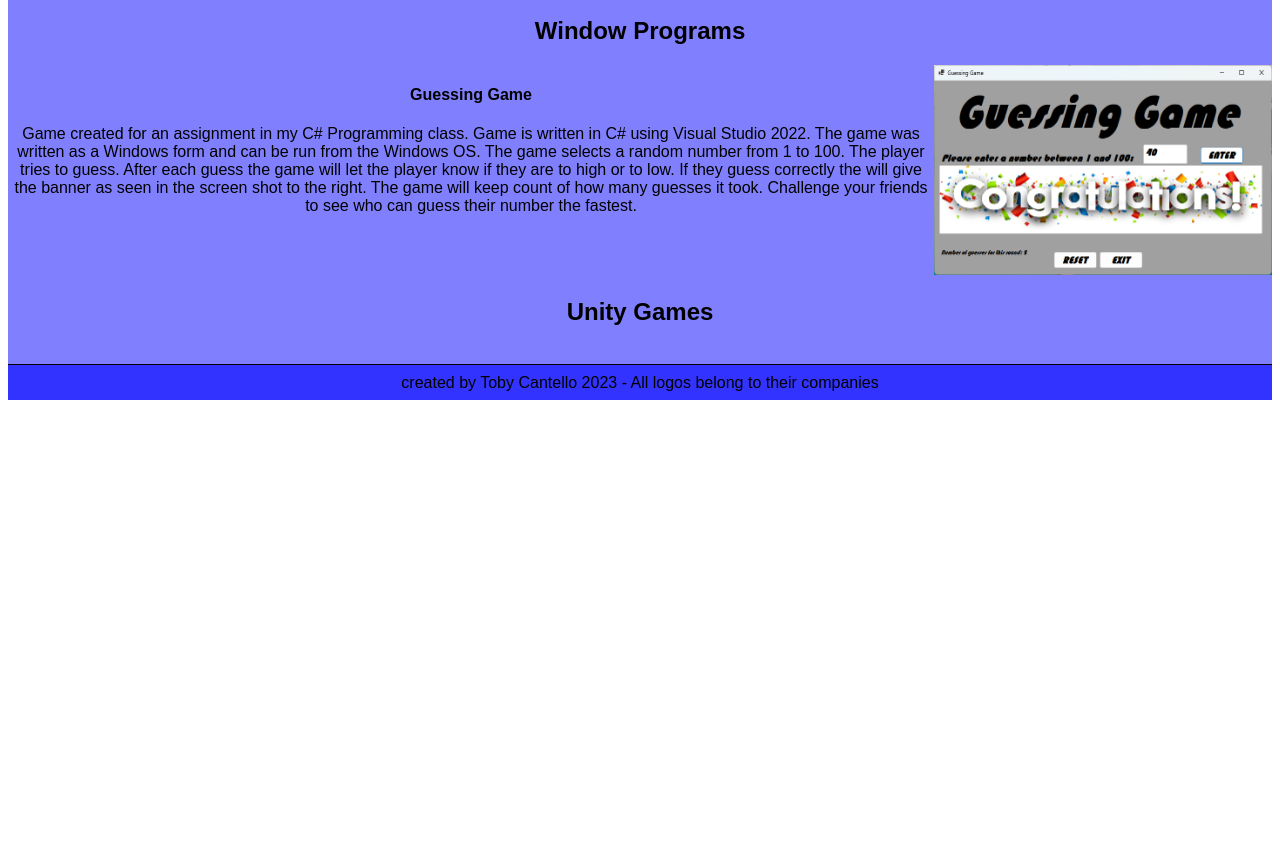
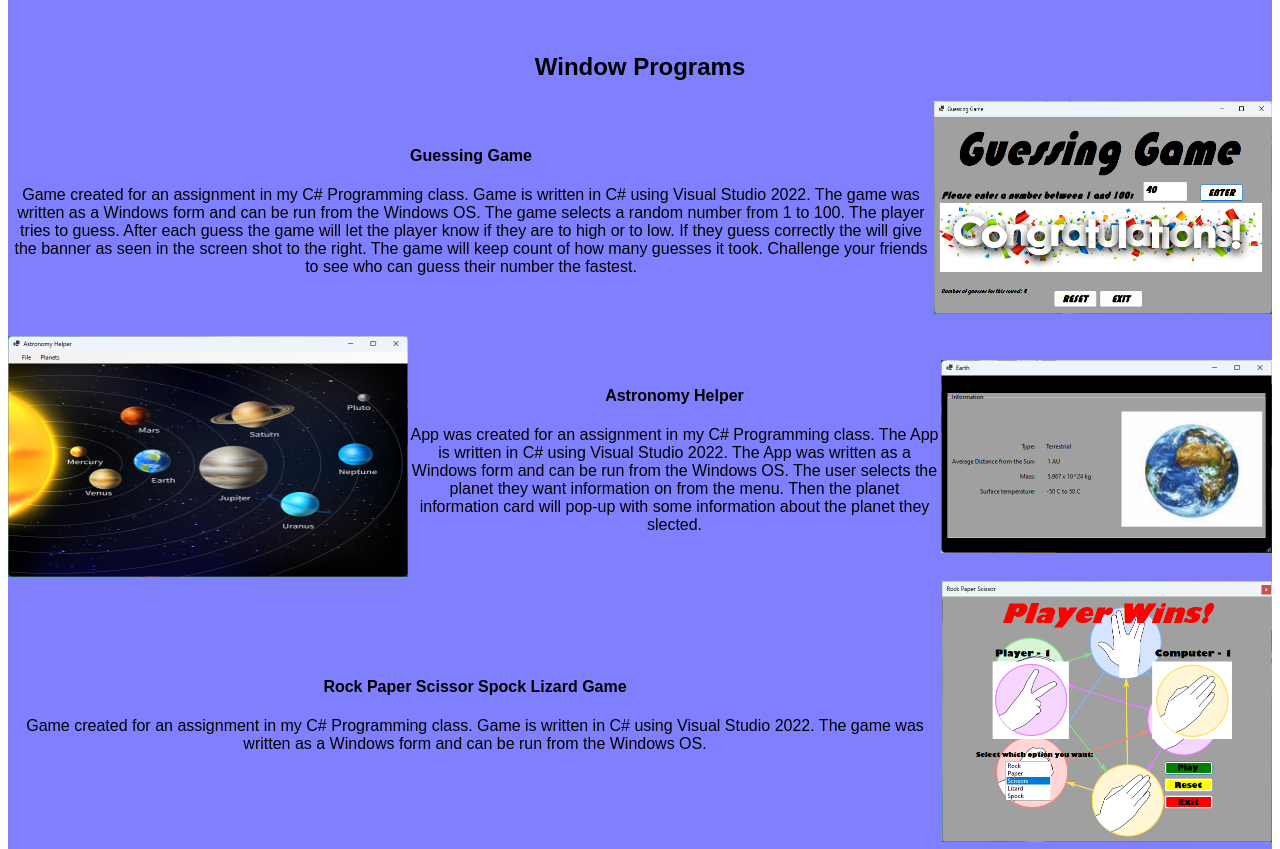
Before and after one commit to SWE2-0-Open-5/html-project-tcantello72, a plain HTML site: page portfolio.html in a window 1280 px wide. Shown: the part 464-1313 px from the top of the page. Before the commit the page ends 872 px from the top, so only its background shows below. Drawn offline with Linux system fonts and the light colour scheme.

Commit message:
042523 0148
75% of portfolio page completed

```diff
--- a/portfolio.html
+++ b/portfolio.html
@@ -59,6 +59,8 @@
                         </p>
                     </div>
                 </div>
+                <br>
+                <br>
             <div><h2 id = "window">Window Programs</h2></div>
                 <div id = "port-window">
                     <div class = "guess">
@@ -70,9 +72,37 @@
                         </p>
                     </div>
                     <div>
-                        <img src = "./images/portfolio/guessing.jpg" alt = "Guessing Game"width = "338" height = "210">
+                        <img src = "./images/portfolio/guessing.jpg" alt = "Guessing Game" width = "338" height = "213">
                     </div>
                 </div>
+                <br>
+                <div id = "port-window1">
+                    <div>
+                        <img src = "images/portfolio/helper.jpg" alt = "Astronomy Helper" width = "400" height = "241">
+                    </div>
+                    <div class = "helper">
+                        <h4>Astronomy Helper</h4>
+                        <p>App was created for an assignment in my C# Programming class. The App is written in C# using Visual Studio 2022. The App was written as a Windows form and can be run from the
+                            Windows OS. The user selects the planet they want information on from the menu. Then the planet information card will pop-up with some information about the planet they slected.
+                        </p>
+                    </div>
+                    <div>
+                        <img src = "images/portfolio/helper1.jpg" alt = "Planet Earth Info Card" width = "331" height = "193">
+                    </div>
+                </div>
+                <div id = "port-window2">
+                    <div class = "rock">
+                        <h4>Rock Paper Scissor Spock Lizard Game</h4>
+                        <p>Game created for an assignment in my C# Programming class. Game is written in C# using Visual Studio 2022. The game was written as a Windows form and can be run from the
+                            Windows OS.
+                        </p>
+                    </div>
+                    <div>
+                        <img src = "./images/portfolio/rock.jpg" alt = "Rock Paper Scissor Spock Lizard Game" width = "330" height = "261">
+                    </div>
+                </div>
+            <br>
+            <br>
             <div><h2 id = "unity">Unity Games</h2></div>
         </div>
     <br>
--- a/style.css
+++ b/style.css
@@ -256,6 +256,21 @@ figure
     {
         display: flex;
         flex-direction: row;
+        align-items: center;
+    }
+
+#port-window1
+    {
+        display: flex;
+        flex-direction: row;
+        align-items: center;
+    }
+
+#port-window2
+    {
+        display: flex;
+        flex-direction: row;
+        align-items: center;
     }
 
 .combat
@@ -267,3 +282,13 @@ figure
     {
         text-align: center;
     }
+
+.helper
+    {
+        text-align: center;
+    }
+
+.rock
+    {
+        text-align: center;
+    }
```
